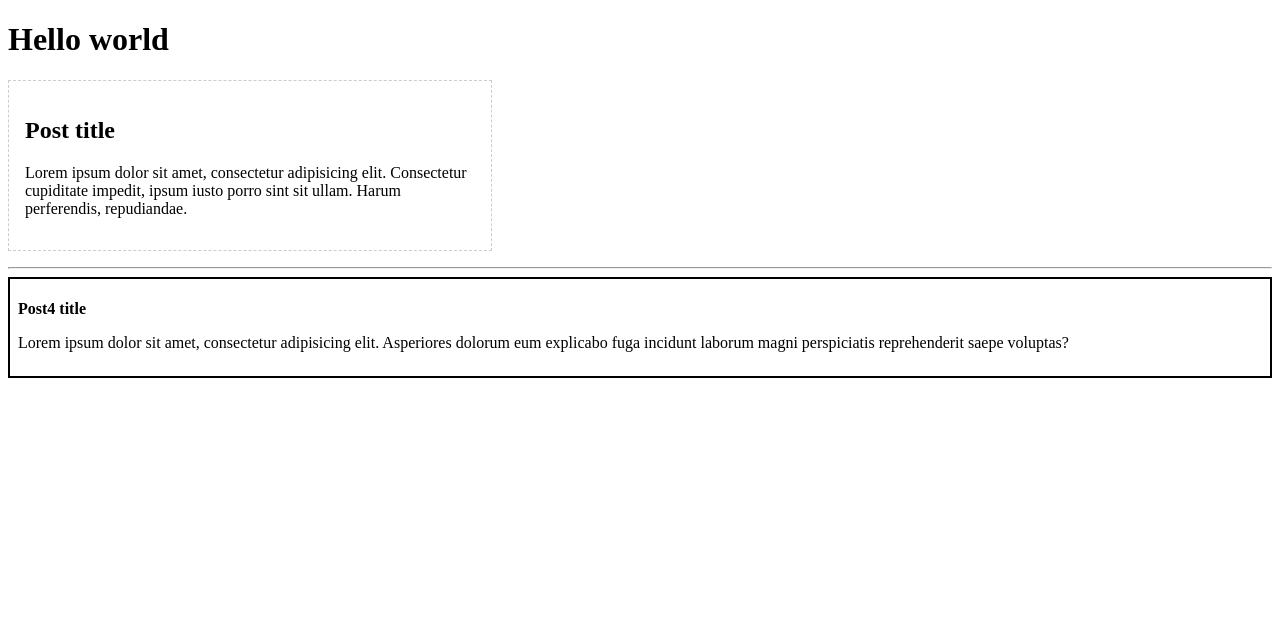
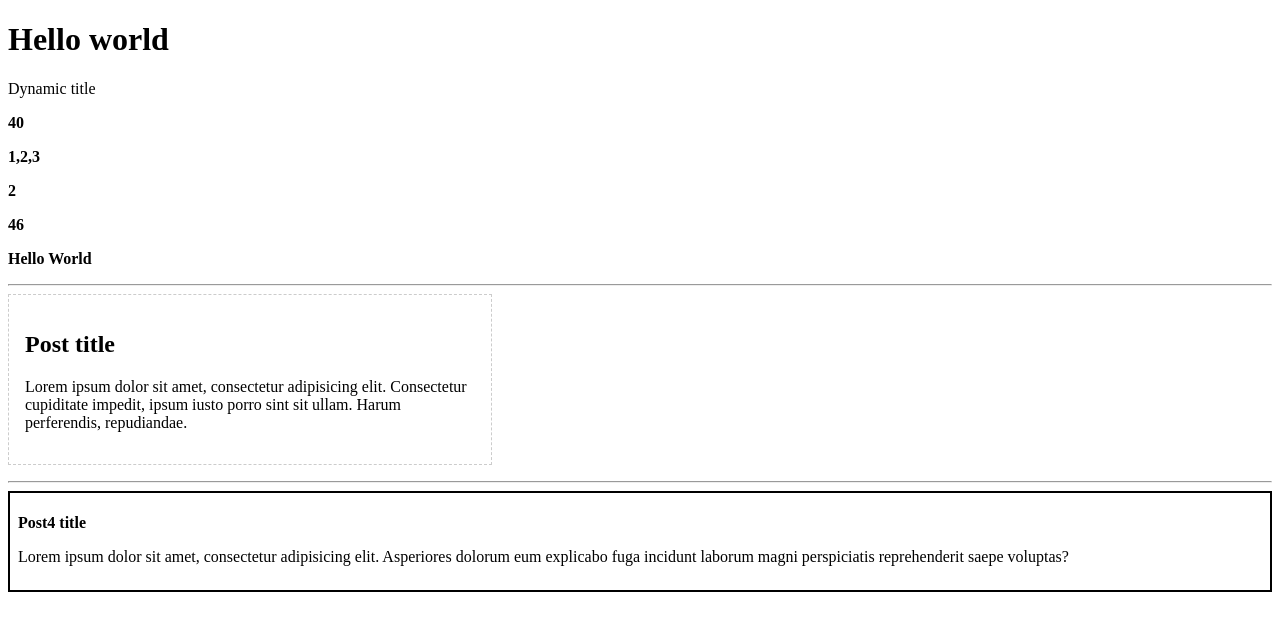
Before and after one commit to ArtemIgnatiev908976/Angular, an Angular app in the folder Angular 9. Теория и практика/angular-basics/: page / in a window 1280 px wide. Shown: the top 630 px of the page. Built offline with nearby package versions, Linux system fonts and the light colour scheme.

Commit message:
Интерполяция

```diff
--- a/Angular 9. Теория и практика/angular-basics/src/app/app.component.html
+++ b/Angular 9. Теория и практика/angular-basics/src/app/app.component.html
@@ -1,4 +1,13 @@
 <h1>Hello world</h1>
+
+<p>{{ title }}</p>
+<p><strong>{{number -2}}</strong></p>
+<p><strong>{{arr}}</strong></p>
+<p><strong>{{obj.b.c}}</strong></p>
+<p><strong>{{40+2+4}}</strong></p>
+<p><strong>{{'Hello'+' World'}}</strong></p>
+
+<hr>
 <app-post></app-post>
 
 <hr>
--- a/Angular 9. Теория и практика/angular-basics/src/app/app.component.ts
+++ b/Angular 9. Теория и практика/angular-basics/src/app/app.component.ts
@@ -1,4 +1,4 @@
-import { Component } from '@angular/core';
+import {Component} from '@angular/core';
 
 @Component({
   selector: 'app-root',
@@ -6,5 +6,8 @@ import { Component } from '@angular/core';
   styleUrls: ['./app.component.scss']
 })
 export class AppComponent {
-  title = 'angular-basics';
+  title = 'Dynamic title'
+  number = 42
+  arr = [1,2,3]
+  obj = {a:1, b:{c:2}}
 }
```
